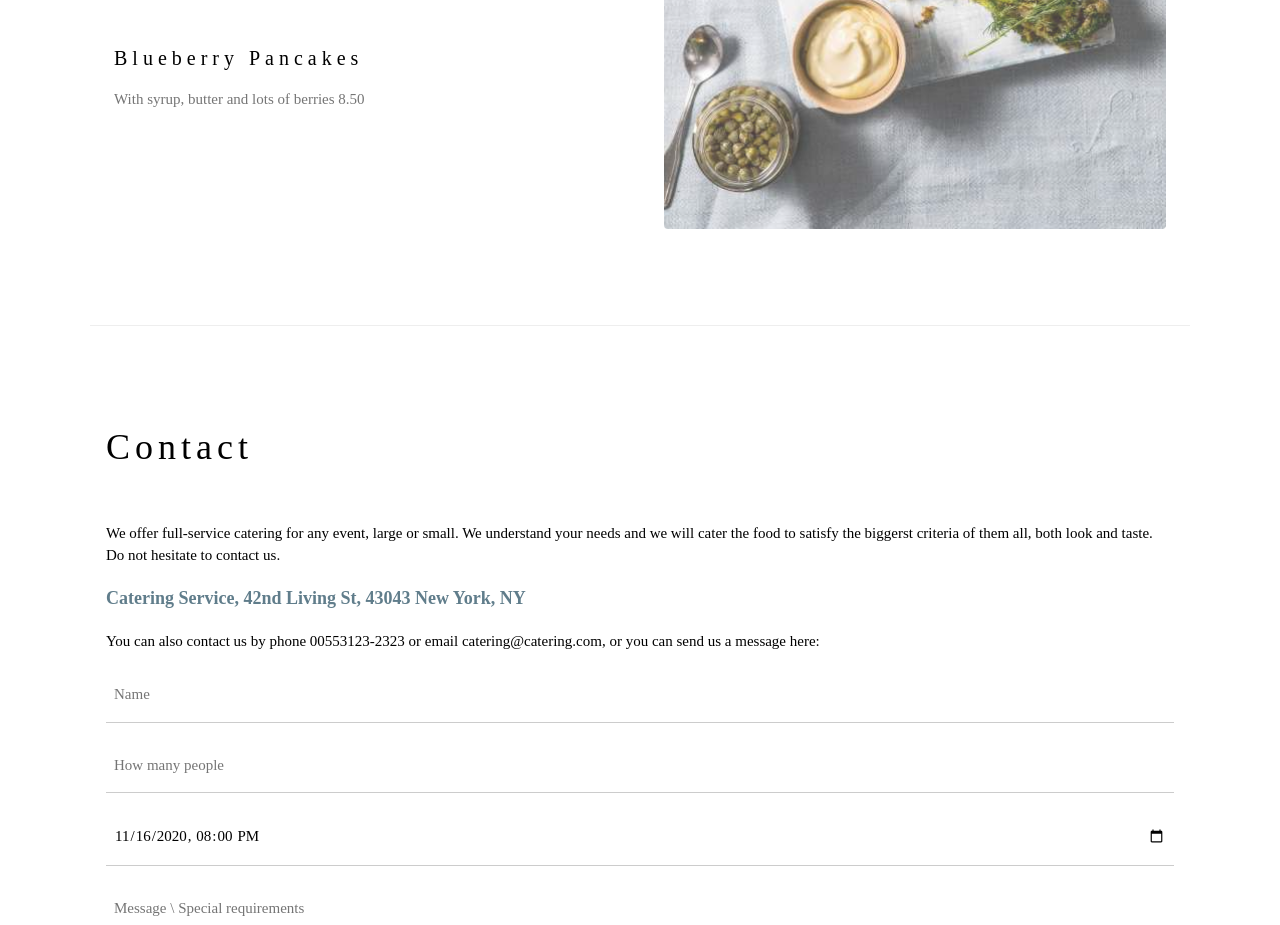
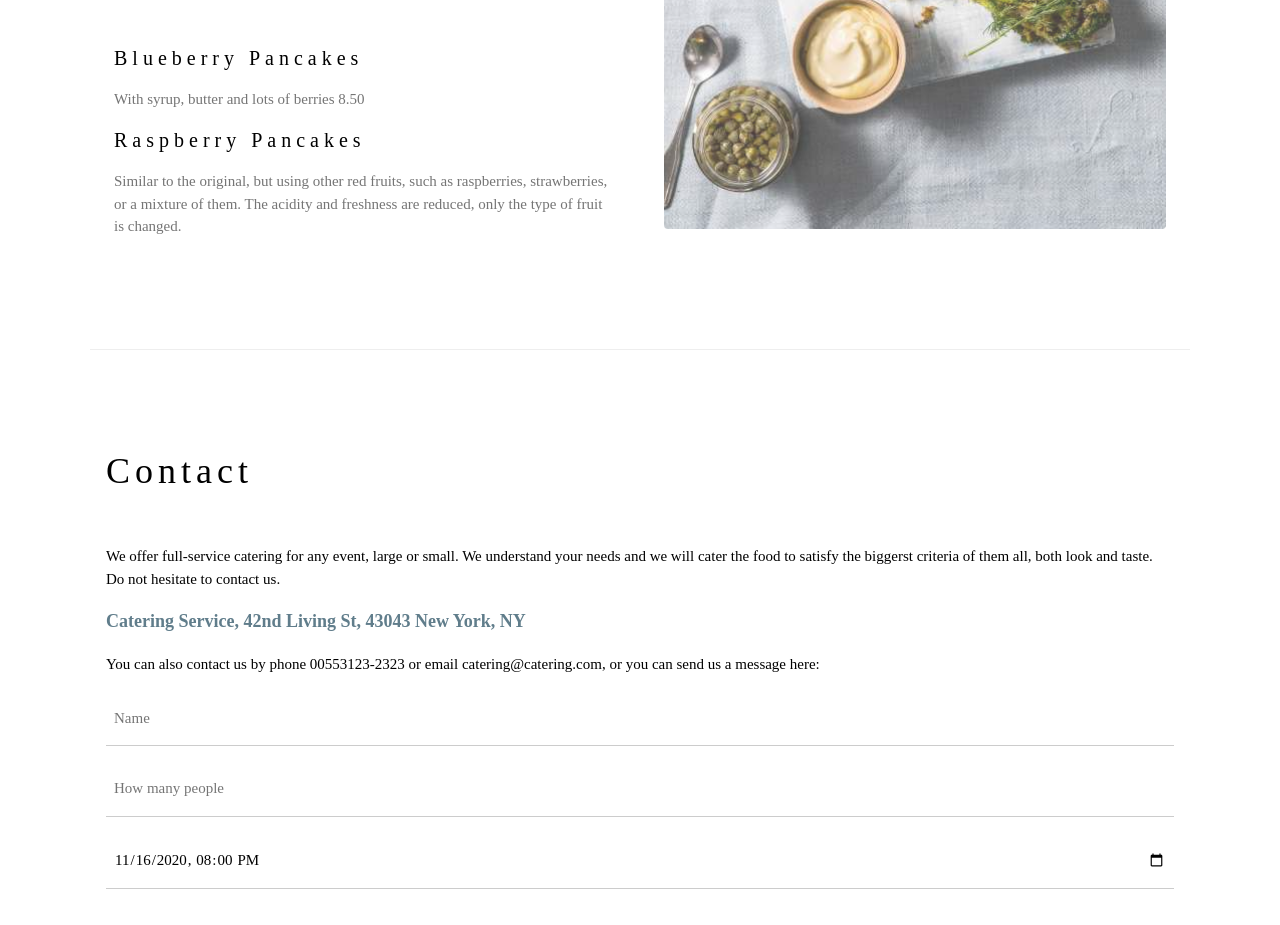
Before and after one commit to andradecm/iflanchonete, a plain HTML site: page index.html in a window 1280 px wide. Shown: the part 2060-2985 px from the top of the page. Drawn offline with nearby package versions, Linux system fonts and the light colour scheme.

Commit message:
adicionado prato novo

```diff
--- a/index.html
+++ b/index.html
@@ -73,6 +73,9 @@ h1, h2, h3, h4, h5, h6 {
 
       <h4>Blueberry Pancakes</h4>
       <p class="w3-text-grey">With syrup, butter and lots of berries 8.50</p>
+
+      <h4>Raspberry Pancakes</h4>
+      <p class="w3-text-grey">Similar to the original, but using other red fruits, such as raspberries, strawberries, or a mixture of them. The acidity and freshness are reduced, only the type of fruit is changed.</p>
     </div>
 
     <div class="w3-col l6 w3-padding-large">
```
